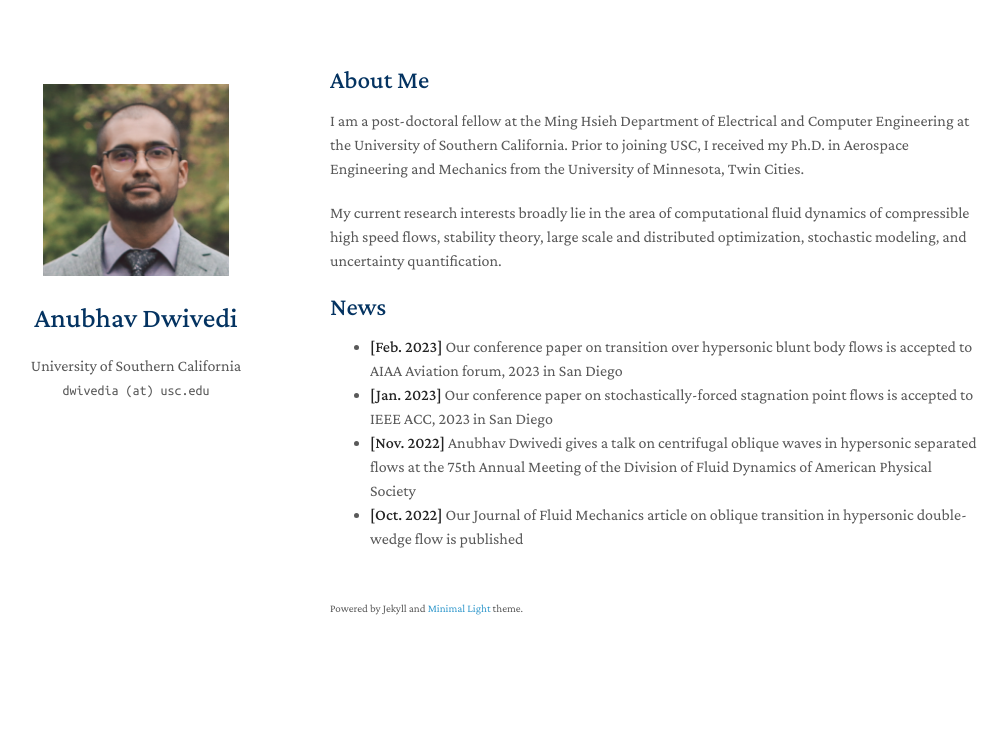
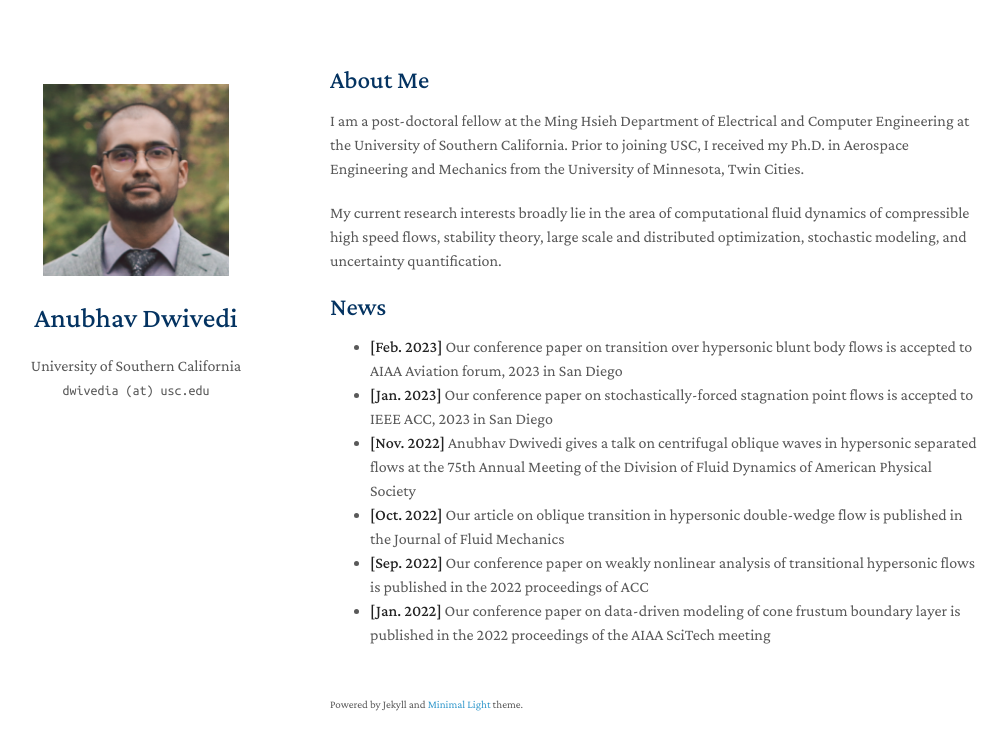
Before and after one commit to dwivedi-anubhav/website, a Jekyll site: the page built from index.md, in a window 1280 px wide. Shown: the top 750 px of the page, without its empty margins (140-1148 px from the left). Built offline with Jekyll 4.4.1, drawn with Linux system fonts in a browser that asks for light colours; nearby versions of some CDN libraries; a style sheet for code colours, icons or effects is not loaded; our own code applies the rules of GitHub Pages for plain Markdown files.

Commit message:
Update index.md

```diff
--- a/index.md
+++ b/index.md
@@ -13,4 +13,6 @@ My current research interests broadly lie in the area of computational fluid dyn
 - **[Feb. 2023]** Our conference paper on transition over hypersonic blunt body flows is accepted to AIAA Aviation forum, 2023 in San Diego
 - **[Jan. 2023]** Our conference paper on stochastically-forced stagnation point flows is accepted to IEEE ACC, 2023 in San Diego
 - **[Nov. 2022]** Anubhav Dwivedi gives a talk on centrifugal oblique waves in hypersonic separated flows at the 75th Annual Meeting of the Division of Fluid Dynamics of American Physical Society
-- **[Oct. 2022]** Our Journal of Fluid Mechanics article on oblique transition in hypersonic double-wedge flow is published
+- **[Oct. 2022]** Our article on oblique transition in hypersonic double-wedge flow is published in the Journal of Fluid Mechanics
+- **[Sep. 2022]** Our conference paper on weakly nonlinear analysis of transitional hypersonic flows is published in the 2022 proceedings of ACC
+- **[Jan. 2022]** Our conference paper on data-driven modeling of cone frustum boundary layer is published in the 2022 proceedings of the AIAA SciTech meeting
```
